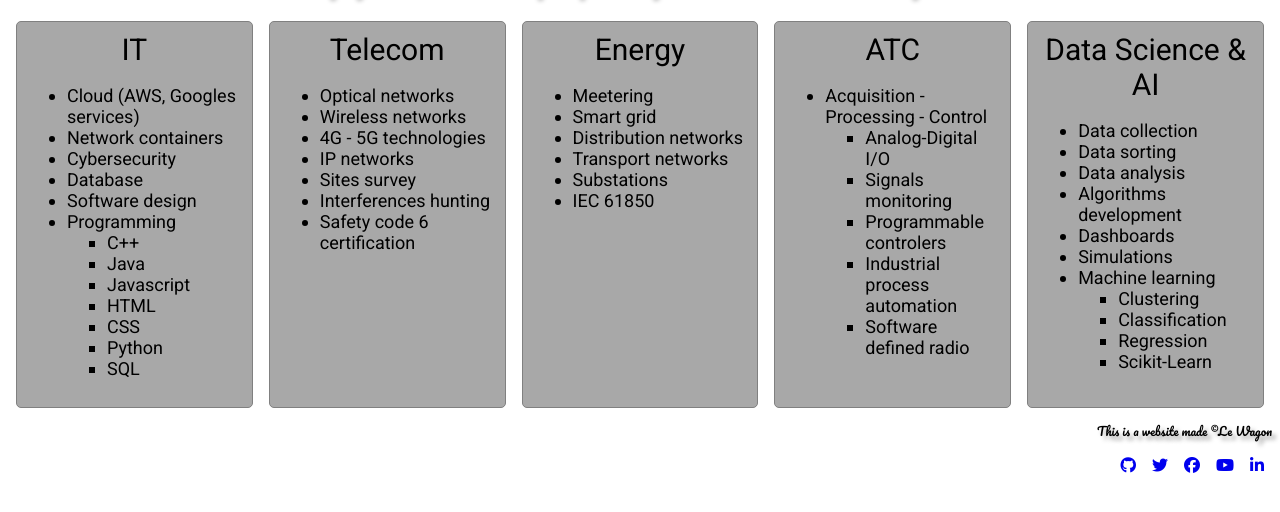
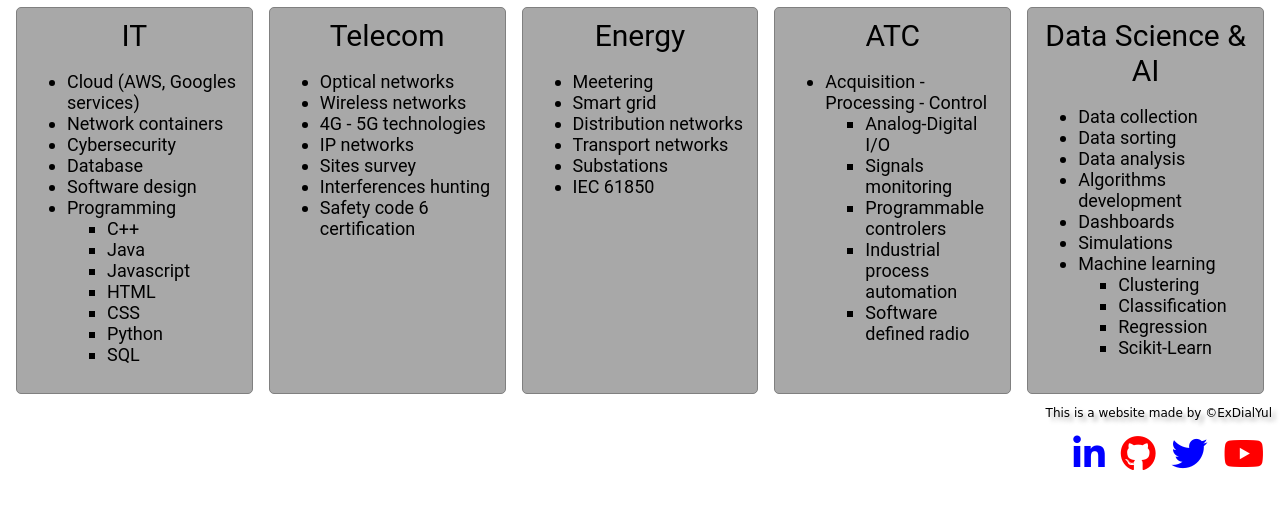
Before and after one commit to FranckRob/Site, a plain HTML site: page index.html in a window 1280 px wide. Shown: the part 416-928 px from the top of the page. Drawn offline with Linux system fonts and the light colour scheme; a web font is replaced by a local one.

Commit message:
Add files via upload

```diff
--- a/index.html
+++ b/index.html
@@ -1,19 +1,21 @@
 <!DOCTYPE html>
 <html>
 <head>
+
 	<script src="https://kit.fontawesome.com/010f2c19e5.js"></script>
 
-	<link rel="stylesheet"
-      href="https://fonts.googleapis.com/css?family=Mansalva|Pacifico|Roboto&display=swap" >
+	<!-- <link rel="stylesheet" href="https://fonts.googleapis.com/css?family=Mansalva|Pacifico|Roboto&display=swap" > -->
+	<link rel="stylesheet" href="https://cdnjs.cloudflare.com/ajax/libs/font-awesome/4.7.0/css/font-awesome.min.css">
 
-      <link href='style.css' rel='stylesheet'>
+
+    <link href='style.css' rel='stylesheet'>
 
 
 	<title></title>
 </head>
 <body>
 
-	<div style="height: 50px">
+	<div style="height: 50px;">
 		<ul class="liste">
  		 <li class="listeitem"><a class="listitemlink " href="#home">Home</a></li>
  		 <li class="listeitem"><a class="listitemlink " href="#services">Services</a></li>
@@ -144,13 +146,16 @@
 	</div>
 
 	<div style="height: 100px">
-  		<p align="right" class="pacificofont">This is a website made ©Le Wagon</p>
+  		<p align="right" class="pacificofont">This is a website made by ©ExDialYul</p>
   		<ul class="list-inline">
-  			<li class="list-inline"><a href="#"><i class="fa fa-linkedin"></i></a></li>
-  			<li class="list-inline"><a href="#"><i class="fab fa-youtube"></i></a></li>
-  			<li class="list-inline"><a href="#"><i class="fab fa-facebook"></i></a></li>
- 	 		<li class="list-inline"><a href="#"><i class="fab fa-twitter"></i></a></li>
-  			<li class="list-inline"><a href="#"><i class="fab fa-github"></i></a></li>
+  			<!-- <li class="list-inline"><a href="#"><i class="fa fa-car" style="font-size:60px;color:red;"></i></a></li> -->
+  			<li class="list-inline"><a href="https://www.youtube.com/channel/UCD6bo9DAfilGcWdpq3SFS4w?view_as=subscriber"><i class="fab fa-youtube" style="font-size:36px;color:red;"></i></a></li>
+  			<!-- <li class="list-inline"><a href="#"><i class="fab fa-facebook"></i></a></li> -->
+ 	 		<li class="list-inline"><a href="https://twitter.com/franckrobichaud/status/238453079790465024?s=21"><i class="fab fa-twitter" style="font-size:36px;color:blue;"></i></a></li>
+  			<li class="list-inline"><a href="https://www.visualcv.com/francoisrobichaud/"><i class="fab fa-github" style="font-size:36px;color:red;"></i></a></li>
+  			<li class="list-inline"><a href="https://www.linkedin.com/in/fran%C3%A7ois-robichaud-ing-0787a04/?lipi=urn%3Ali%3Apage%3Ad_flagship3_feed%3BCzw7tNVoT7qL02fpXVkHow%3D%3D"><i class="fab fa-linkedin" style="font-size:36px;color:blue;"></i></a></li>
+
+  			<!-- <i class="fas fa-brain"></i> -->
 
 		</ul>
 	</div>
--- a/style.css
+++ b/style.css
@@ -12,13 +12,20 @@
 .listitemlink {
   display: block;
   color: white;
-  text-align: center;
+  /*font-size : 24px;
+  text-align: center; */
+  vertical-align: center;
   padding: 16px;
   text-decoration: none;
 }
 
+/*li a:hover {
+  background-color: #333333
+} */
+
 li a:hover {
-  background-color: #333333
+  font-weight: 900;
+
 }
 
 .list-inline {
```
